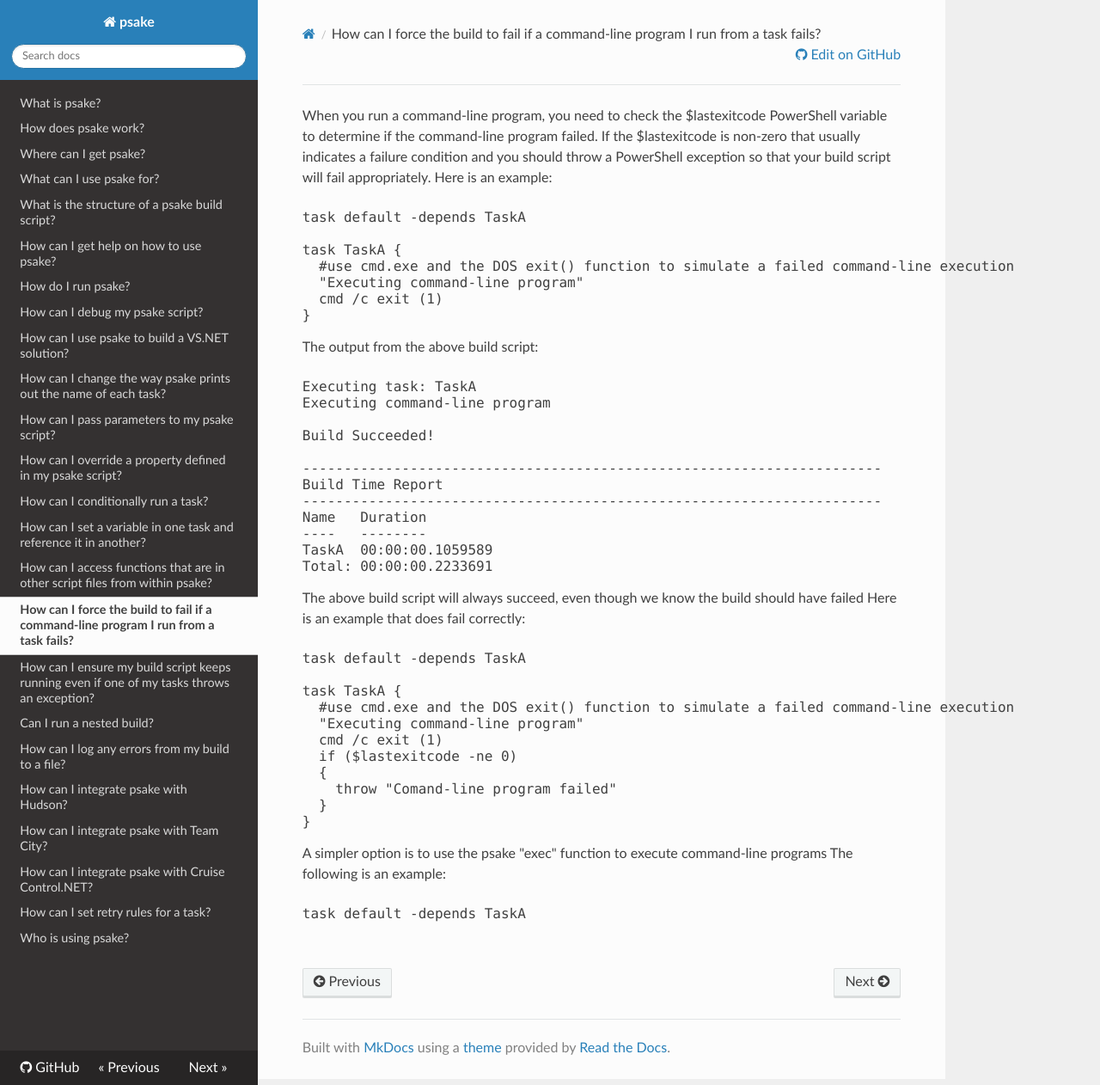
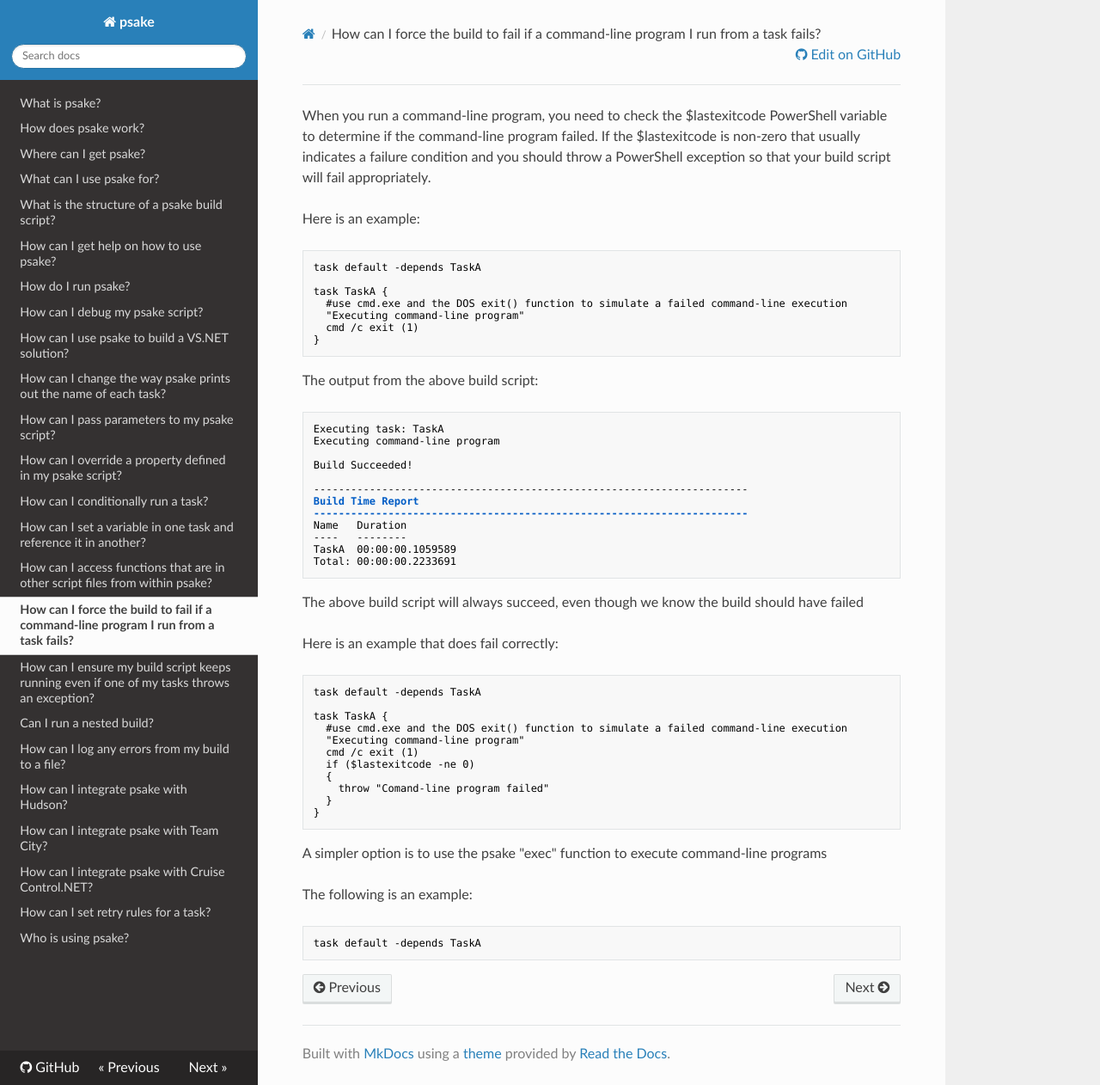
Before and after one commit to psake/psake, an MkDocs documentation site: the page built from docs/how-to-fail-a-build.md, in a window 1280 px wide and 1262 px high. Shown: the whole window at 86% size. Built offline with MkDocs 1.6.1, drawn with Linux system fonts in a browser that asks for light colours; nearby versions of some CDN libraries; old or Windows-style settings are respelled for this version of MkDocs.

Commit message:
(doc) Convert to markdown

````diff
--- a/docs/how-to-fail-a-build.md
+++ b/docs/how-to-fail-a-build.md
@@ -1,9 +1,8 @@
-<p>
 When you run a command-line program, you need to check the $lastexitcode PowerShell variable to determine if the command-line program failed.  If the $lastexitcode is non-zero that usually indicates a failure condition and you should throw a PowerShell exception so that your build script will fail appropriately.
 
 Here is an example:
-</p>
-<pre>
+
+```powershell
 task default -depends TaskA
 
 task TaskA {
@@ -11,11 +10,11 @@ task TaskA {
   "Executing command-line program"
   cmd /c exit (1)
 }
-</pre>
-<p>
+```
+
 The output from the above build script:
-</p>
-<pre>
+
+```
 Executing task: TaskA
 Executing command-line program
 
@@ -28,13 +27,13 @@ Name   Duration
 ----   --------
 TaskA  00:00:00.1059589
 Total: 00:00:00.2233691
-</pre>
-<p>
+```
+
 The above build script will always succeed, even though we know the build should have failed
 
 Here is an example that does fail correctly:
-</p>
-<pre>
+
+```powershell
 task default -depends TaskA
 
 task TaskA {
@@ -46,11 +45,12 @@ task TaskA {
     throw "Comand-line program failed"
   }
 }
-</pre>
-<p>
+```
+
 A simpler option is to use the psake "exec" function to execute command-line programs
 
 The following is an example:
-</p>
-<pre>
+
+```powershell
 task default -depends TaskA
+```
````
